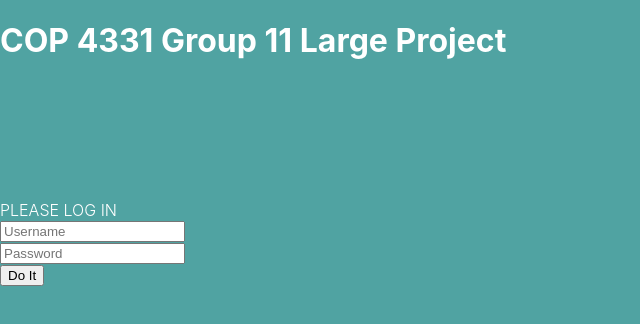
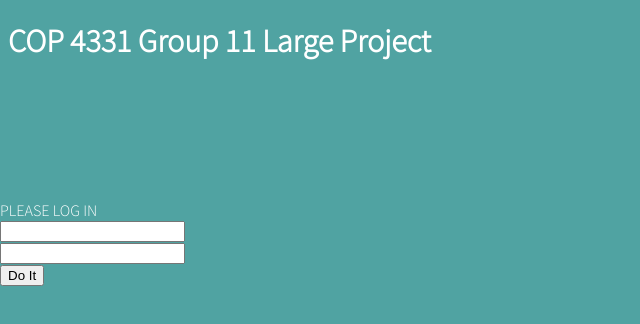
Before and after one commit to AhmadBarhamje/COP-4331C-LargeProject-Group11, a React (Create React App) app in the folder frontend/: page / in a window 1280 px wide. Shown: the top 324 px of the page, without its empty margins (0-640 px from the left). Built offline with nearby package versions, Linux system fonts and the light colour scheme.

Commit message:
update index

```diff
--- a/frontend/src/index.css
+++ b/frontend/src/index.css
@@ -4,12 +4,29 @@ body {
 	font-family: 'Source Sans Pro', sans-serif;
 	color: white;
 	font-weight: 300;
-  margin: 0;
-  font-family: -apple-system, BlinkMacSystemFont, 'Segoe UI', 'Roboto', 'Oxygen',
-    'Ubuntu', 'Cantarell', 'Fira Sans', 'Droid Sans', 'Helvetica Neue',
-    sans-serif;
-  -webkit-font-smoothing: antialiased;
-  -moz-osx-font-smoothing: grayscale;
+
+	::-webkit-input-placeholder { /* WebKit browsers */
+		font-family: 'Source Sans Pro', sans-serif;
+			color:    white;
+		font-weight: 300;
+	}
+	:-moz-placeholder { /* Mozilla Firefox 4 to 18 */
+		font-family: 'Source Sans Pro', sans-serif;
+		 color:    white;
+		 opacity:  1;
+		font-weight: 300;
+	}
+	::-moz-placeholder { /* Mozilla Firefox 19+ */
+		font-family: 'Source Sans Pro', sans-serif;
+		 color:    white;
+		 opacity:  1;
+		font-weight: 300;
+	}
+	:-ms-input-placeholder { /* Internet Explorer 10+ */
+		font-family: 'Source Sans Pro', sans-serif;
+		 color:    white;
+		font-weight: 300;
+	}
 }
 
 code {
```
